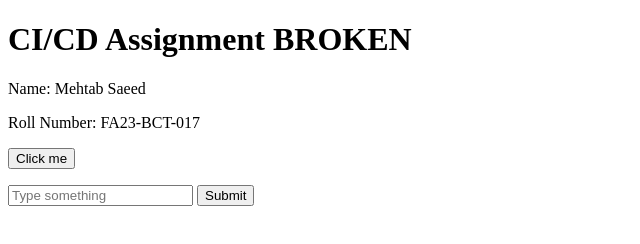
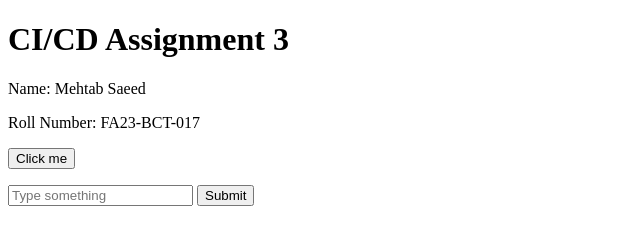
Before and after one commit to MehtabSaeed/cicd-assignment-FA23-BCT-017, a plain HTML site: page index.html in a window 1280 px wide. Shown: the whole page, without its empty margins (0-640 px from the left). Drawn offline with Linux system fonts and the light colour scheme.

Commit message:
Revert "Break heading to demonstrate failing quality gate"
This reverts commit d6eda3acd5652986d3a9e215b91de078f9924f35.

```diff
--- a/index.html
+++ b/index.html
@@ -5,7 +5,7 @@
   <title>CI/CD Assignment - FA23-BCT-017</title>
 </head>
 <body>
-  <h1 id="main-heading">CI/CD Assignment BROKEN</h1>
+  <h1 id="main-heading">CI/CD Assignment 3</h1>
   <p id="student-name">Name: Mehtab Saeed</p>
   <p id="roll-number">Roll Number: FA23-BCT-017</p>
 
```
